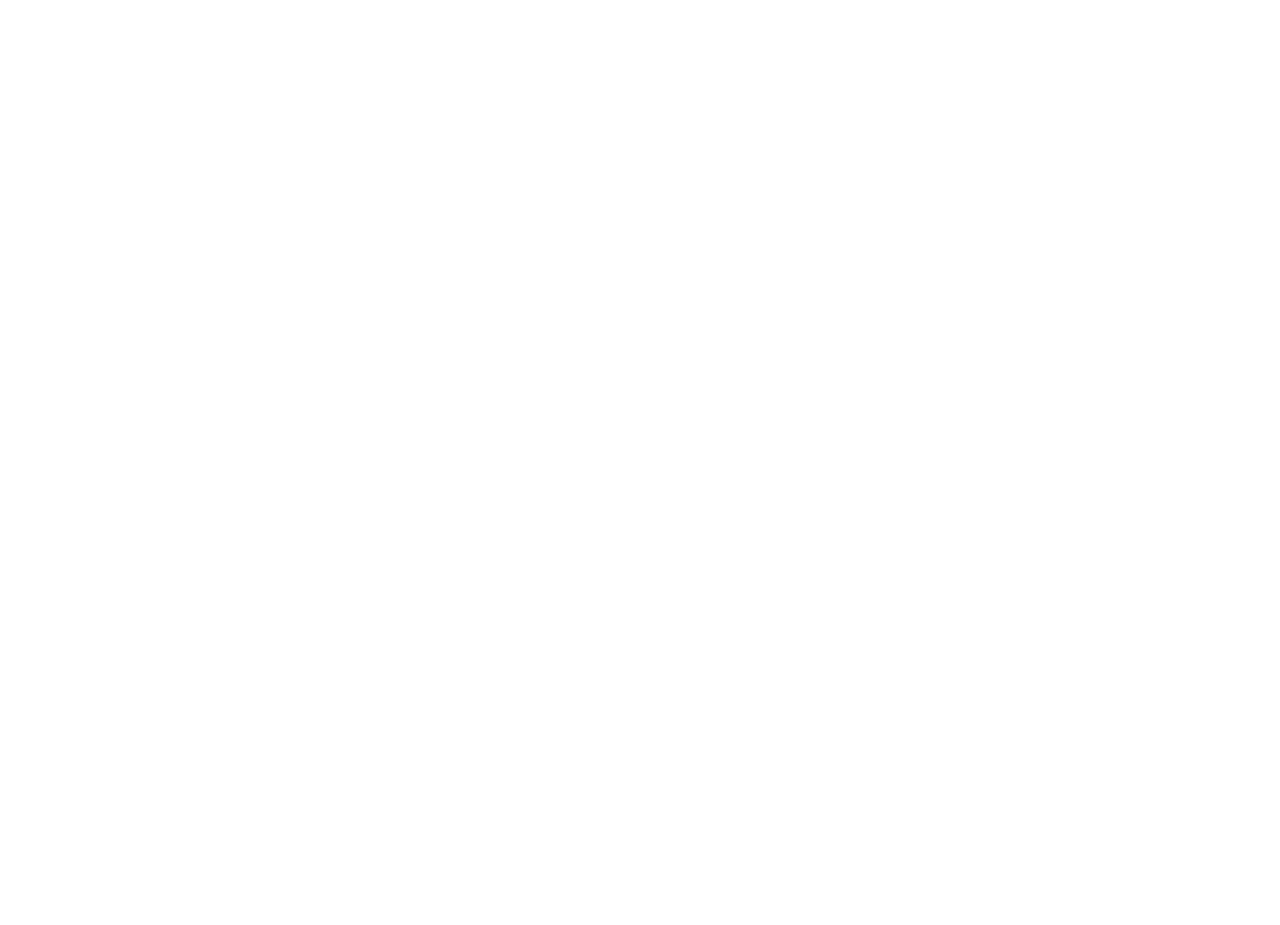
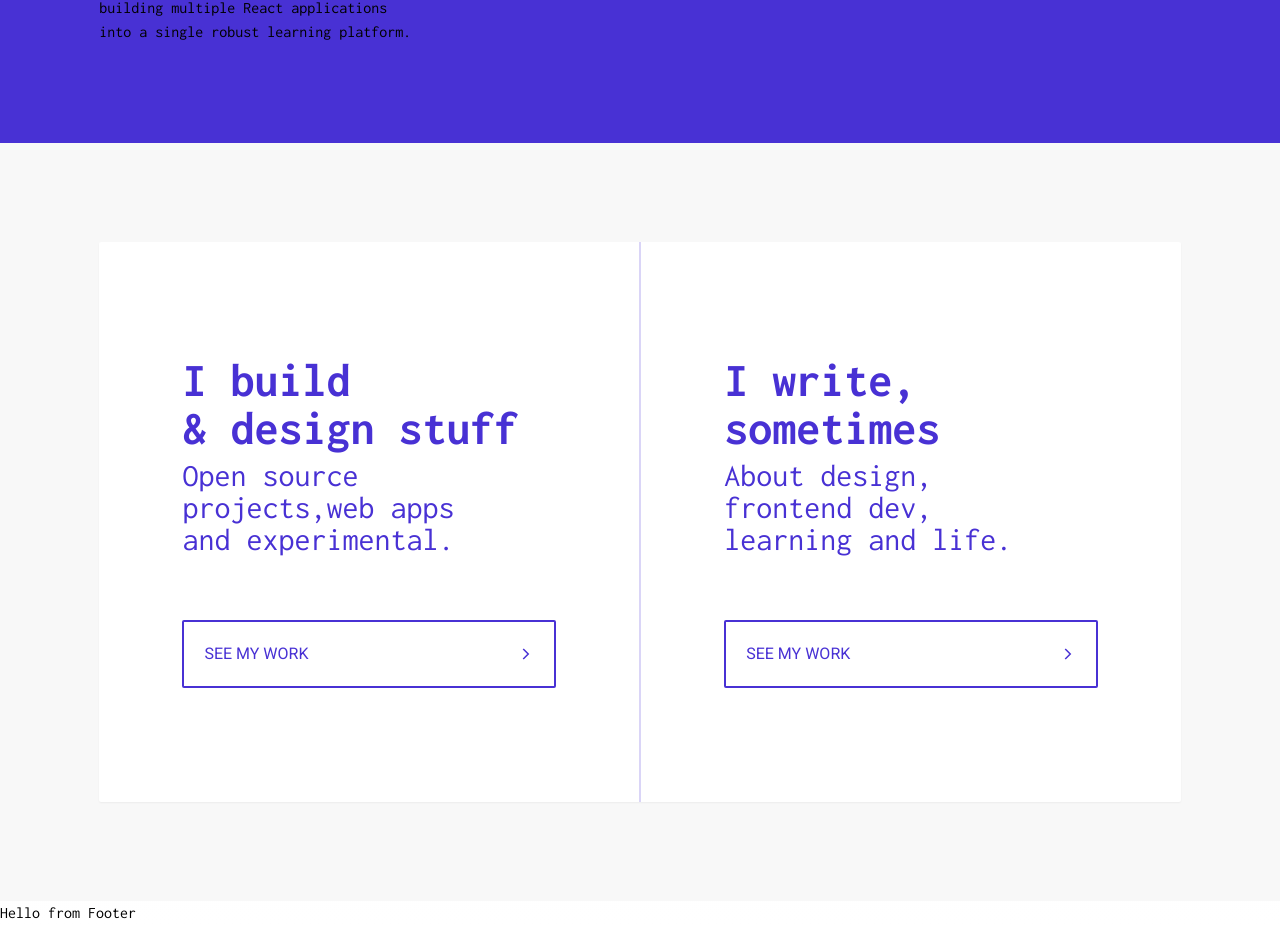
Before and after one commit to Ilesanmi-Erioluwa-Victor/portfolio, a Next.js app: page / in a window 1280 px wide. Shown: the part 2253-3178 px from the top of the page. Before the commit the page ends 2174 px from the top, so only its background shows below. Built offline with nearby package versions, Linux system fonts and the light colour scheme.

Commit message:
done workking on news

```diff
--- a/src/app/globals.css
+++ b/src/app/globals.css
@@ -26,11 +26,7 @@
 
 body {
   color: rgb(var(--foreground-rgb));
-  background: linear-gradient(
-      to bottom,
-      transparent,
-      rgb(var(--background-end-rgb))
-    )
+  background: linear-gradient(to bottom, transparent, rgb(var(--background-end-rgb)))
     rgb(var(--background-start-rgb));
   position: relative;
   overflow-x: hidden;
@@ -60,3 +56,93 @@ body {
 .notfoundbtn:focus {
   outline: none;
 }
+
+.btn41-43 {
+  padding: 20px;
+  font-family: "Roboto", sans-serif;
+  font-weight: 500;
+  background: transparent;
+  outline: none !important;
+  cursor: pointer;
+  transition: all 0.3s ease;
+  position: relative;
+  border: 2px solid #4831d4;
+  display: flex;
+  width: 100%;
+}
+
+.btn-43 {
+ border: 2px solid #4831d4;
+  z-index: 1;
+  color: #4831d4;
+}
+
+.btn-43:after {
+  position: absolute;
+  content: "";
+  width: 100%;
+  height: 0;
+  top: 0;
+  left: 0;
+  z-index: -1;
+  background: #4831d4;
+  transition: all 0.3s ease;
+}
+
+.btn-43:hover {
+  color: rgb(0, 0, 0);
+  color: white;
+}
+
+.btn-43:hover:after {
+  top: auto;
+  bottom: 0;
+  height: 100%;
+}
+
+/* end */
+
+.btn41-44 {
+  padding: 20px;
+  font-family: "Roboto", sans-serif;
+  font-weight: 500;
+  background: transparent;
+  outline: none !important;
+  cursor: pointer;
+  transition: all 0.3s ease;
+  position: relative;
+  border: 2px solid #4831d4;
+  display: flex;
+  width: 100%;
+}
+
+.btn-42 {
+   border: 2px solid #4831d4;
+  z-index: 1;
+  color: #4831d4;
+}
+
+.btn-42:after {
+  position: absolute;
+  content: "";
+  width: 100%;
+  height: 0;
+  bottom: 0;
+  left: 0;
+  z-index: -1;
+  background: #4831d4;
+  transition: all 0.3s ease;
+}
+
+.btn-42:hover {
+   color: white;
+}
+
+.btn-42:hover:after {
+  top: 0;
+  height: 100%;
+}
+
+.btn-42:active {
+  top: 2px;
+}
--- a/src/app/page.tsx
+++ b/src/app/page.tsx
@@ -1,7 +1,8 @@
-import Image from 'next/image';
-import { Header } from 'src/components';
-import Experience from 'src/components/Experience';
-import Roles from 'src/components/Roles';
+import Image from "next/image";
+import { Header } from "src/components";
+import Experience from "src/components/Experience";
+import News from "src/components/News";
+import Roles from "src/components/Roles";
 
 export default function Home() {
   return (
@@ -9,6 +10,7 @@ export default function Home() {
       <Header />
       <Roles />
       <Experience />
+      <News />
     </>
   );
 }
--- a/src/components/Experience.tsx
+++ b/src/components/Experience.tsx
@@ -1,49 +1,40 @@
-import { overpass } from 'src/fonts/fonts';
-import svg from "src/assets/images/svg2.png"
-import Image from 'next/image';
-
+import { overpass } from "src/fonts/fonts";
+import svg from "src/assets/images/svg3.png";
+import Image from "next/image";
 
 const Experience = () => {
   return (
-    <div className='px-[calc(4vw_+_3rem)] bg-[#4831d4]'>
-      <article className='flex justify-between items-center gap-5'>
-        <div className='w-[30%] flex flex-col gap-3'>
-          <h2 className={`${overpass.className} text-[3rem] font-black`}>
-            Over the years,
-          </h2>
+    <div className="px-[calc(4vw_+_3rem)] py-[calc(4vw_+_3rem)] bg-[#4831d4]">
+      <article className="flex justify-between items-center gap-5">
+        <div className="w-[30%] flex flex-col gap-3">
+          <h2 className={`${overpass.className} text-[4rem] font-black`}>Over the years,</h2>
           <p>
-            I've built products for companies and businesses around the globe
-            ranging from marketing websites to complex solutions and enterprise
-            apps with focus on fast, elegant and accessible user experiences.
+            I've built products for companies and businesses around the globe ranging from marketing
+            websites to complex solutions and enterprise apps with focus on fast, elegant and
+            accessible user experiences.
           </p>
           <p>
-            Currently, I work at Shopify as a Senior Frontend Engineer crafting
-            thoughtful and inclusive experiences that adhere to web standards
-            for over 3 million merchants across the world.
+            Currently, I work at Shopify as a Senior Frontend Engineer crafting thoughtful and
+            inclusive experiences that adhere to web standards for over 3 million merchants across
+            the world.
           </p>
           <p>
-            Before now, I was Principal Frontend Engineer at hellotax, where I
-            worked on a suite of tools and services tailored towards automated
-            VAT compliance for multi-channel sellers in Europe
+            Before now, I was Principal Frontend Engineer at hellotax, where I worked on a suite of
+            tools and services tailored towards automated VAT compliance for multi-channel sellers
+            in Europe
           </p>
           <p>
-            Prior to hellotax, I was Senior frontend engineering consultant with
-            Pixel2HTML, building JavaScript applications and interfaces for orgs
-            and individuals.
+            Prior to hellotax, I was Senior frontend engineering consultant with Pixel2HTML,
+            building JavaScript applications and interfaces for orgs and individuals.
           </p>
 
           <p>
-            I once also led the frontend team at Conectar, an e-learning startup
-            through building multiple React applications into a single robust
-            learning platform.
+            I once also led the frontend team at Conectar, an e-learning startup through building
+            multiple React applications into a single robust learning platform.
           </p>
         </div>
-        <div className='w-[59%] '>
-          <Image
-            src={svg}
-                      alt='svg'
-                      className='mx-auto max-w-[auto]'
-          />
+        <div className="w-[59%] bg-[#4831d4]">
+          <Image src={svg} alt="svg" className="mx-auto max-w-[auto]" />
         </div>
       </article>
     </div>
--- /dev/null
+++ b/src/components/News.tsx
@@ -0,0 +1,52 @@
+import Link from "next/link";
+import { IoChevronForwardSharp } from "react-icons/io5";
+
+const News = () => {
+  return (
+    <section className="bg-[#f8f8f8fb] py-[calc(4vw_+_3rem)] px-[calc(4vw_+_3rem)] text-[#4831d4] ">
+      <div className="bg-white rounded-sm shadow-sm flex justify-between items-center ">
+        <article className="py-[calc(4vw_+_2.5rem)] px-[calc(4vw_+_2rem)] w-[50%]">
+          <h2 className="text-[3rem] font-semibold leading-none">
+            I build <br /> & design stuff
+          </h2>
+          <p className="text-[2rem] leading-none pt-2 pb-[4rem]">
+            Open source <br />
+            projects,web apps <br /> and experimental.
+          </p>
+          <Link
+            href={"/work"}
+            className="btn41-43 btn-43 justify-between items-center gap-4 rounded-sm"
+          >
+            {" "}
+            <span>SEE MY WORK</span>
+            <IoChevronForwardSharp />
+          </Link>
+        </article>
+
+        <div className="h-[70vh] w-[2px] bg-[#4831d4] opacity-20"></div>
+
+        <article className="py-[calc(4vw_+_2.5rem)] px-[calc(4vw_+_2rem)] w-[50%]">
+          <h2 className="text-[3rem] font-semibold leading-none">
+            I write,
+            <br /> sometimes
+          </h2>
+          <p className="text-[2rem] leading-none pt-2 pb-[4rem]">
+            About design,
+            <br /> frontend dev,
+            <br /> learning and life.
+          </p>
+          <Link
+            href={"/work"}
+            className="btn41-44 btn-42 justify-between items-center gap-4 rounded-sm"
+          >
+            {" "}
+            <span>SEE MY WORK</span>
+            <IoChevronForwardSharp />
+          </Link>
+        </article>
+      </div>
+    </section>
+  );
+};
+
+export default News;
```
Also changed, not shown: src/assets/images/svg3.png (added).
